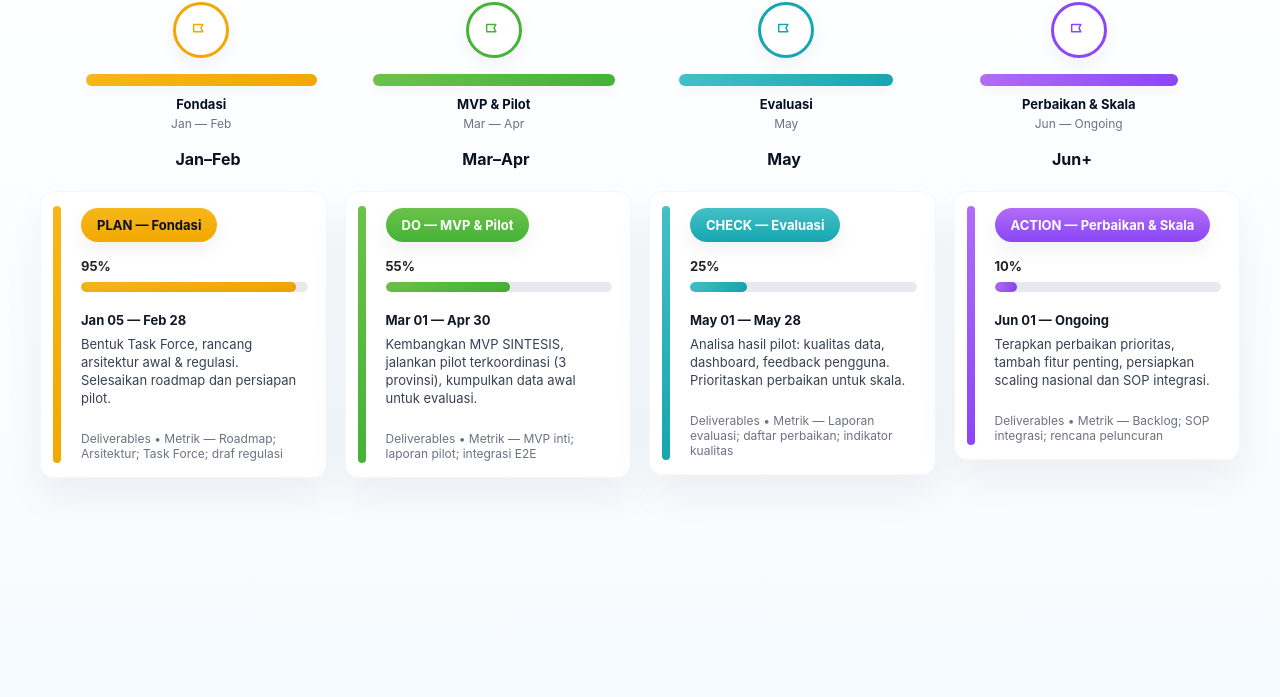
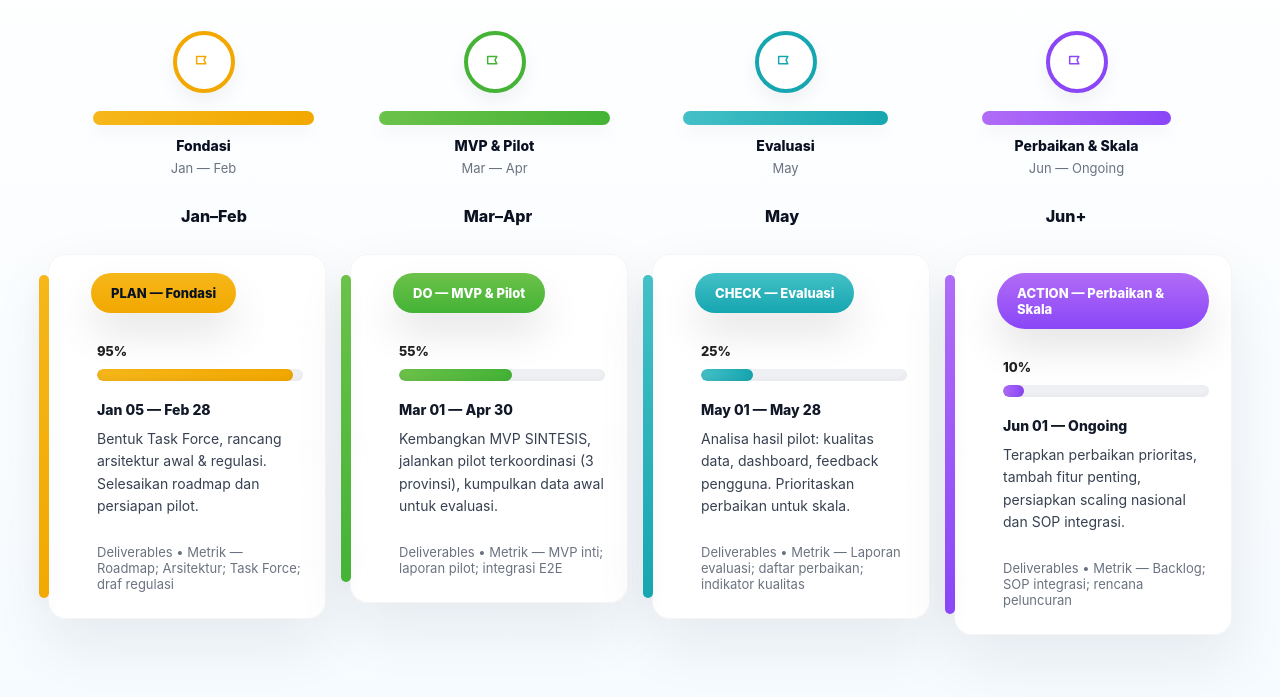
Before and after one commit to welved-z/INFOGRAFIS-ROADMAP-SINTESIS-PDCA, a plain HTML site: page index.html in a window 1280 px wide. Shown: the part 103-800 px from the top of the page. Drawn offline with Linux system fonts and the light colour scheme.

Commit message:
Update index.html

```diff
--- a/index.html
+++ b/index.html
@@ -9,13 +9,13 @@
       --w:1200px;
       --bg:linear-gradient(180deg,#ffffff 0%,#f6fbff 100%);
       --muted:#6b7280;
-      --card-radius:14px;
-      --shadow:0 18px 40px rgba(16,24,40,0.06);
-      --small-shadow:0 6px 18px rgba(16,24,40,0.06);
+      --card-radius:18px;
+      --shadow:0 24px 60px rgba(16,24,40,0.08);
+      --small-shadow:0 8px 20px rgba(16,24,40,0.06);
       --pill-radius:999px;
-      --accent-width:8px;          /* vertical accent width */
-      --card-padding-left:40px;    /* ensure text doesn't overlap accent */
-      --gap:18px;
+      --accent-width:10px;          /* vertical accent width */
+      --card-padding-left:48px;     /* ensure text doesn't overlap accent */
+      --gap:28px;
       --font: "Inter",system-ui,-apple-system,"Segoe UI",Roboto,Arial;
     }
 
@@ -26,7 +26,7 @@
       font-family:var(--font);
       background:var(--bg);
       color:#071124;
-      padding:36px;
+      padding:48px;
       -webkit-font-smoothing:antialiased;
       -moz-osx-font-smoothing:grayscale;
       display:flex;
@@ -37,10 +37,12 @@
 
     h1.title{
       text-align:center;
-      font-size:34px;
-      margin:0 0 18px;
-      font-weight:800;
-      letter-spacing:1px;
+      font-size:38px;
+      margin:0 0 28px;
+      font-weight:900;
+      letter-spacing:2px;
+      text-transform:uppercase;
+      color:#081022;
     }
 
     /* Top timeline (flags + mini bars). 4 items to match 4 cards */
@@ -48,45 +50,45 @@
       display:flex;
       justify-content:space-between;
       gap:var(--gap);
-      padding:10px 24px;
+      padding:12px 24px;
       align-items:flex-start;
-      margin-bottom:6px;
+      margin-bottom:12px;
     }
     .milestone{
       flex:1 1 0;
       text-align:center;
-      font-size:13px;
+      font-size:14px;
     }
-    .flag-wrap{ display:flex;flex-direction:column;align-items:center;gap:10px; }
+    .flag-wrap{ display:flex;flex-direction:column;align-items:center;gap:12px; }
     .flag{
-      width:56px;height:56px;border-radius:999px;background:#fff;display:flex;align-items:center;justify-content:center;
-      box-shadow:var(--small-shadow); border:3px solid transparent; color:inherit;
+      width:62px;height:62px;border-radius:999px;background:#fff;display:flex;align-items:center;justify-content:center;
+      box-shadow:var(--small-shadow); border:4px solid transparent; color:inherit;
     }
-    .mini-bar{ height:12px;border-radius:999px;width:86%; margin-top:6px; box-shadow:0 6px 14px rgba(15,23,42,0.04); display:inline-block; }
-    .flag-label{ margin-top:10px;font-weight:700;font-size:13px; }
-    .flag-sub{ font-size:12px;color:var(--muted); margin-top:4px; }
+    .mini-bar{ height:14px;border-radius:999px;width:86%; margin-top:6px; box-shadow:0 8px 18px rgba(15,23,42,0.04); display:inline-block; }
+    .flag-label{ margin-top:12px;font-weight:800;font-size:14px; color:#081022; }
+    .flag-sub{ font-size:13px;color:var(--muted); margin-top:6px; }
 
     /* month/phase label below the small timeline */
-    .month-labels{ display:flex;justify-content:space-between;padding:0 24px;margin-top:8px;font-weight:700;color:#0b1220; }
-    .month-labels > div{ flex:1;text-align:center; }
+    .month-labels{ display:flex;justify-content:space-between;padding:0 24px;margin-top:10px;font-weight:800;color:#0b1220; }
+    .month-labels > div{ flex:1;text-align:center; font-size:16px; margin-top:6px; }
 
     /* Stages area: 4 columns */
     .stages{
-      margin-top:22px;
+      margin-top:28px;
       display:grid;
       grid-template-columns:repeat(4, 1fr);
-      gap:18px;
+      gap:24px;
     }
 
     .card{
       position:relative;
-      background:linear-gradient(180deg, rgba(255,255,255,0.98), rgba(255,255,255,0.99));
+      background:linear-gradient(180deg, rgba(255,255,255,0.99), rgba(255,255,255,1));
       border-radius:var(--card-radius);
       box-shadow:var(--shadow);
-      padding:16px 18px;
+      padding:26px 22px;
       padding-left: var(--card-padding-left); /* key: leave room so text won't overlap accent */
-      min-height:240px;
-      border:1px solid rgba(12,20,30,0.03);
+      min-height:260px;
+      border:1px solid rgba(12,20,30,0.04);
       overflow:visible;
       display:flex;
       flex-direction:column;
@@ -96,35 +98,37 @@
     .card::before{
       content:"";
       position:absolute;
-      left:12px;               /* keep at fixed distance from card edge */
-      top:14px;
-      bottom:14px;
+      left:-10px;               /* place accent slightly outside the card */
+      top:20px;
+      bottom:20px;
       width:var(--accent-width);
-      border-radius:8px;
+      border-radius:12px;
       background:transparent;
+      box-shadow: 0 8px 18px rgba(0,0,0,0.04);
     }
 
-    /* pill title (now includes PDCA label first) */
+    /* pill title (includes PDCA label first) */
     .pill{
       display:inline-block;
-      padding:9px 16px;
+      padding:12px 20px;
       border-radius:var(--pill-radius);
       color:#fff;
-      font-weight:700;
+      font-weight:800;
       font-size:13px;
-      box-shadow:0 8px 20px rgba(0,0,0,0.06);
+      box-shadow:0 18px 38px rgba(0,0,0,0.12);
       align-self:flex-start;
-      margin-bottom:10px;
+      margin-bottom:12px;
+      transform: translateY(-6px);
     }
 
-    .progress-wrap{ margin:6px 0 12px; }
-    .progress-percent{ font-size:13px;font-weight:700;color:#222;margin-bottom:8px; }
-    .progress{ height:10px;background:#e6e9ee;border-radius:999px;overflow:hidden; }
+    .progress-wrap{ margin:10px 0 14px; }
+    .progress-percent{ font-size:13px;font-weight:800;color:#222;margin-bottom:10px; }
+    .progress{ height:12px;background:#eef0f3;border-radius:999px;overflow:hidden; box-shadow:inset 0 -2px 6px rgba(0,0,0,0.03); }
     .progress > span{ display:block;height:100%;border-radius:999px;box-shadow:inset 0 -2px 6px rgba(0,0,0,0.06); }
 
-    .date{ font-weight:700;color:#111827;margin-top:8px;font-size:13px; }
-    .desc{ color:#374151;font-size:13px;line-height:1.38;margin-top:8px;flex:1; }
-    .meta{ font-size:12px;color:var(--muted); margin-top:10px; }
+    .date{ font-weight:800;color:#111827;margin-top:6px;font-size:14px; }
+    .desc{ color:#374151;font-size:14px;line-height:1.6;margin-top:10px;flex:1; }
+    .meta{ font-size:13px;color:var(--muted); margin-top:12px; }
 
     /* COLORS (applied to container wrappers to tint relevant elements) */
     .c-yellow .card::before{ background:linear-gradient(180deg,#f6b71a,#f2a800); }
@@ -147,15 +151,26 @@
     .c-purple .flag{ border-color:#8a46f7; color:#8a46f7; }
     .c-purple .mini-bar{ background:linear-gradient(90deg,#b16cf7,#8a46f7); }
 
-    /* Small screens: 2 columns */
+    /* accent override when pill should sit left and overlapping (visually match screenshot) */
+    .card .pill-left{
+      margin-left:-6px;
+      transform: translateY(-8px);
+      box-shadow:0 20px 40px rgba(0,0,0,0.10);
+    }
+
+    /* make the vertical accent a bit thicker on large screens */
     @media (max-width:1100px){
+      :root{ --card-padding-left:40px; --accent-width:8px; }
       .stages{ grid-template-columns:repeat(2,1fr); }
-      .top-timeline{ gap:12px; padding:6px 12px; }
-      .card{ min-height:200px; }
+      .top-timeline{ gap:18px; padding:8px 12px; }
+      .card{ min-height:220px; padding:20px 16px; }
+      .flag{ width:54px; height:54px; }
     }
     @media (max-width:640px){
       .stages{ grid-template-columns:1fr; }
       h1.title{ font-size:22px; }
+      .month-labels{ display:none; }
+      .top-timeline{ flex-direction:column; gap:14px; align-items:center; }
     }
   </style>
 </head>
@@ -231,7 +246,7 @@
       <!-- Card 1: PLAN — Fondasi -->
       <div class="c-yellow">
         <div class="card" role="article" aria-label="PLAN — Fondasi">
-          <div class="pill">PLAN — Fondasi</div>
+          <div class="pill pill-left">PLAN — Fondasi</div>
 
           <div class="progress-wrap">
             <div class="progress-percent">95%</div>
@@ -249,7 +264,7 @@
       <!-- Card 2: DO — MVP & Pilot -->
       <div class="c-green">
         <div class="card" role="article" aria-label="DO — MVP & Pilot">
-          <div class="pill">DO — MVP & Pilot</div>
+          <div class="pill pill-left">DO — MVP & Pilot</div>
 
           <div class="progress-wrap">
             <div class="progress-percent">55%</div>
@@ -267,7 +282,7 @@
       <!-- Card 3: CHECK — Evaluasi -->
       <div class="c-teal">
         <div class="card" role="article" aria-label="CHECK — Evaluasi">
-          <div class="pill">CHECK — Evaluasi</div>
+          <div class="pill pill-left">CHECK — Evaluasi</div>
 
           <div class="progress-wrap">
             <div class="progress-percent">25%</div>
@@ -285,7 +300,7 @@
       <!-- Card 4: ACTION — Perbaikan & Skala -->
       <div class="c-purple">
         <div class="card" role="article" aria-label="ACTION — Perbaikan & Skala">
-          <div class="pill">ACTION — Perbaikan & Skala</div>
+          <div class="pill pill-left">ACTION — Perbaikan & Skala</div>
 
           <div class="progress-wrap">
             <div class="progress-percent">10%</div>
```
